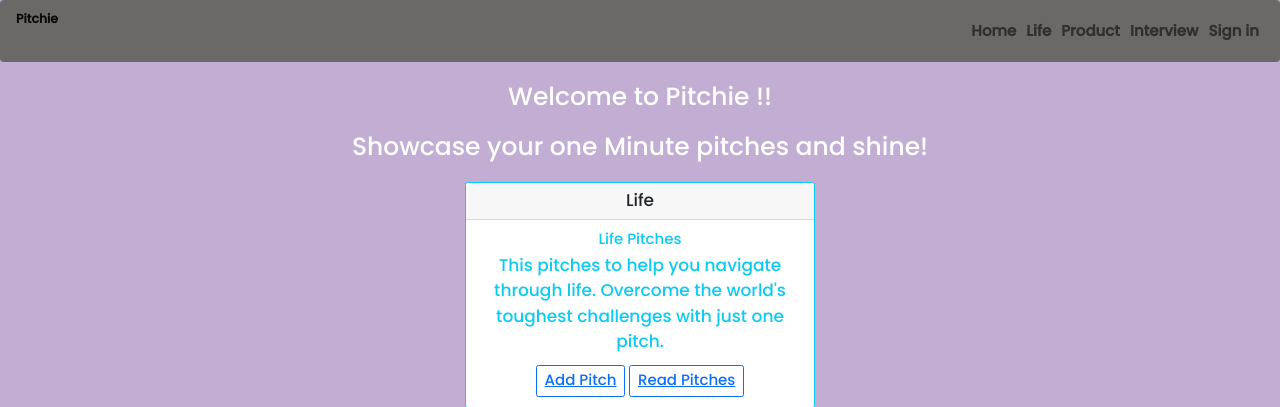
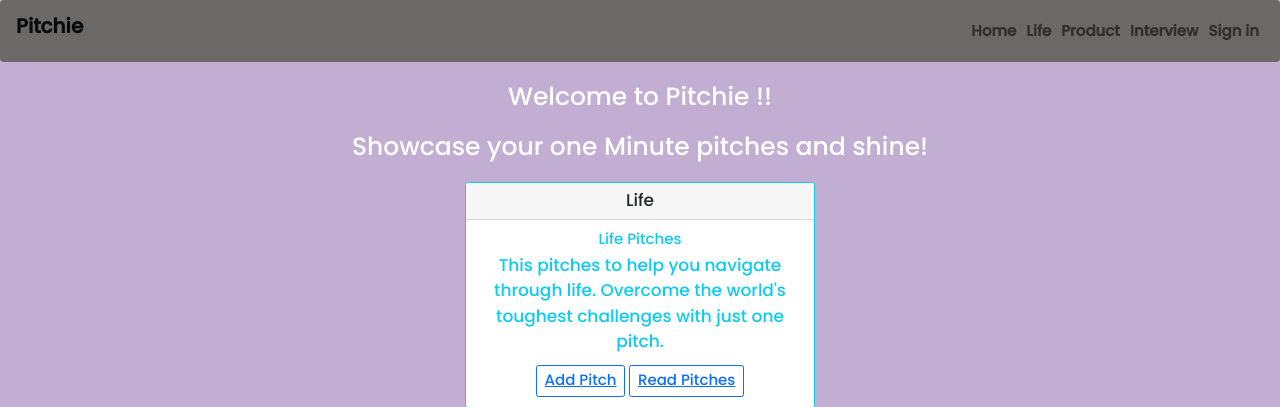
Before and after one commit to FaithKwamboka/Pitchie, a Flask app: page / in a window 1280 px wide. Shown: the top 407 px of the page. Run offline with Flask 2, Linux system fonts and the light colour scheme; some libraries are stand-ins or nearby versions; some web fonts are replaced.

Commit message:
Add styles

```diff
--- a/app/static/css/styles.css
+++ b/app/static/css/styles.css
@@ -39,6 +39,11 @@ form input {
     padding-right: 15px;
 }
 
+.navbar-brand{
+    font-size: 20px;
+    padding-top: 10px;
+}
+
 .btn{
     font-size: 15px;
 }
```
